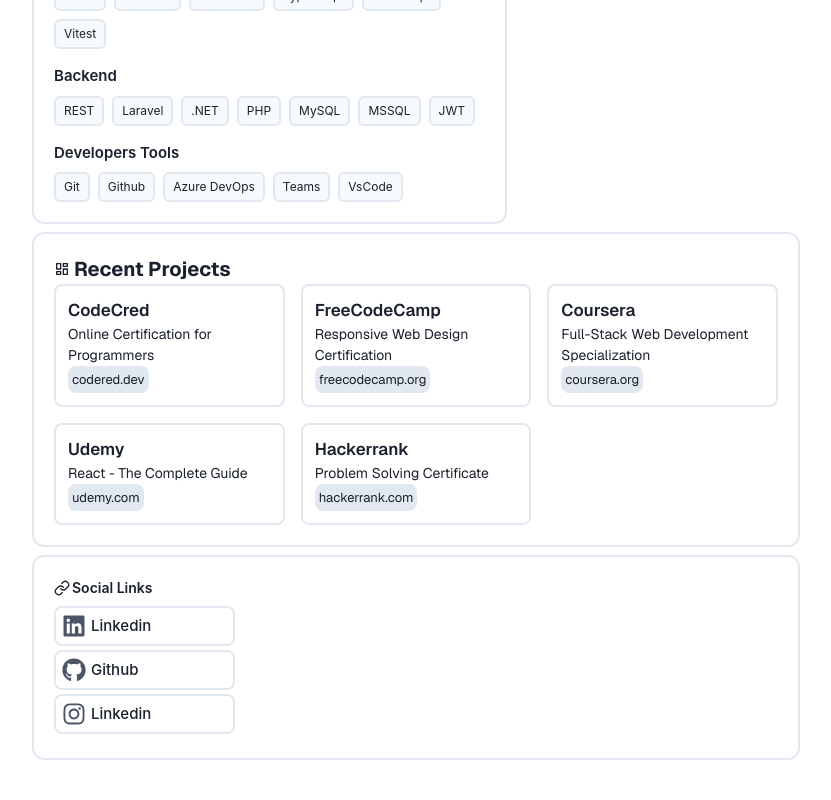
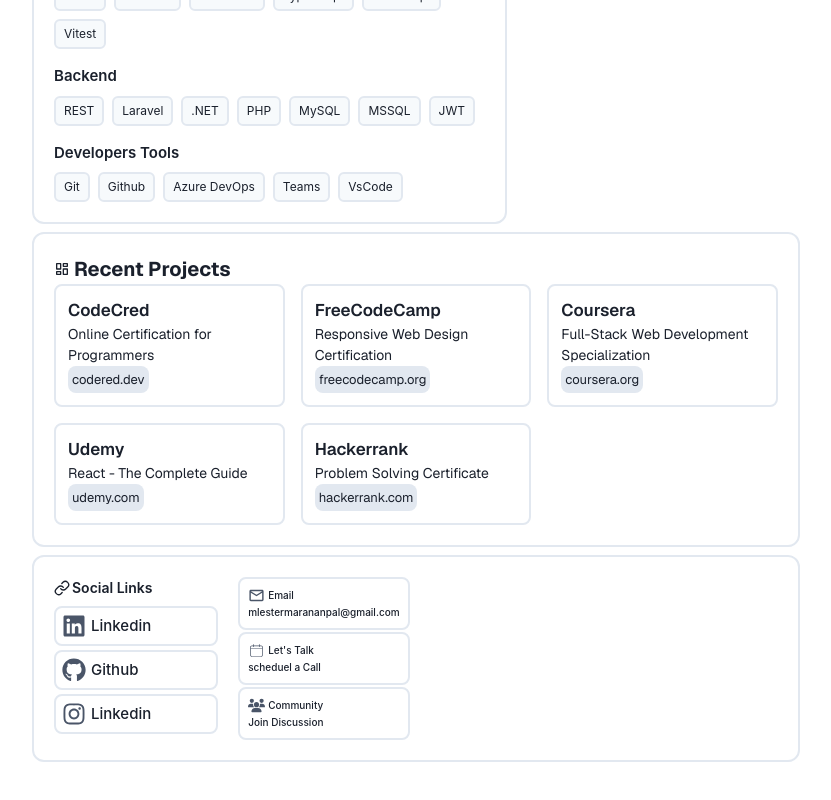
Before and after one commit to mlesterpal30/portfolio, a React (Vite) app: page / in a window 1280 px wide. Shown: the part 762-1562 px from the top of the page, without its empty margins (224-1055 px from the left). Built offline with nearby package versions, Linux system fonts and the light colour scheme.

Commit message:
Change photo in Hero Section to by my picture

```diff
--- a/src/components/Hero.tsx
+++ b/src/components/Hero.tsx
@@ -1,5 +1,5 @@
 import { HStack, Box, Text, Icon, Image, Flex, Stack } from "@chakra-ui/react";
-import myPicture from "../assets/bryllim.png";
+import myPicture from "../assets/me.jpg";
 import { FaTrophy } from "react-icons/fa";
 import { FiCalendar, FiMail, FiUser, FiMapPin } from "react-icons/fi";
 import { ChevronRightIcon } from "@chakra-ui/icons";
--- a/src/components/Wrapup.tsx
+++ b/src/components/Wrapup.tsx
@@ -3,6 +3,9 @@ import { FiLink } from "react-icons/fi";
 import { FaLinkedin } from "react-icons/fa6";
 import { FaGithub } from "react-icons/fa";
 import { FaInstagram } from "react-icons/fa";
+import { MdOutlineEmail } from "react-icons/md";
+import { CiCalendar } from "react-icons/ci";
+import { FaUsers } from "react-icons/fa6";
 
 const Wrapup = () => {
 	return (
@@ -16,6 +19,7 @@ const Wrapup = () => {
 				md: "repeat(2, 1fr)", // 2 columns (tablet)
 				lg: "repeat(4, 1fr)", // 3 columns (laptop)
 			}}
+			columnGap={5}
 		>
 			<Box>
 				<Flex columnGap="2px" align="center">
@@ -84,6 +88,53 @@ const Wrapup = () => {
 					</Flex>
 				</Box>
 			</Box>
+			<Box>
+				<Box border="2px" padding="2" borderColor="gray.200" rounded="lg">
+					<Flex align="center" columnGap="3px">
+						<Icon as={MdOutlineEmail} fontSize="17px" color="gray.600" />
+						<Text fontSize="10px" fontWeight="500">
+							Email
+						</Text>
+					</Flex>
+					<Text fontSize="10px" fontWeight="500" mt="1px">
+						mlestermarananpal@gmail.com
+					</Text>
+				</Box>
+				<Box
+					border="2px"
+					padding="2"
+					borderColor="gray.200"
+					rounded="lg"
+					mt="2px"
+				>
+					<Flex align="center" columnGap="3px">
+						<Icon as={CiCalendar} fontSize="17px" color="gray.600" />
+						<Text fontSize="10px" fontWeight="500">
+							Let's Talk
+						</Text>
+					</Flex>
+					<Text fontSize="10px" fontWeight="500" mt="1px">
+						scheduel a Call
+					</Text>
+				</Box>
+				<Box
+					border="2px"
+					padding="2"
+					borderColor="gray.200"
+					rounded="lg"
+					mt="2px"
+				>
+					<Flex align="center" columnGap="3px">
+						<Icon as={FaUsers} fontSize="17px" color="gray.600" />
+						<Text fontSize="10px" fontWeight="500">
+							Community
+						</Text>
+					</Flex>
+					<Text fontSize="10px" fontWeight="500" mt="1px">
+						Join Discussion
+					</Text>
+				</Box>
+			</Box>
 		</Grid>
 	);
 };
```
Also changed, not shown: src/assets/me.jpg (added).
